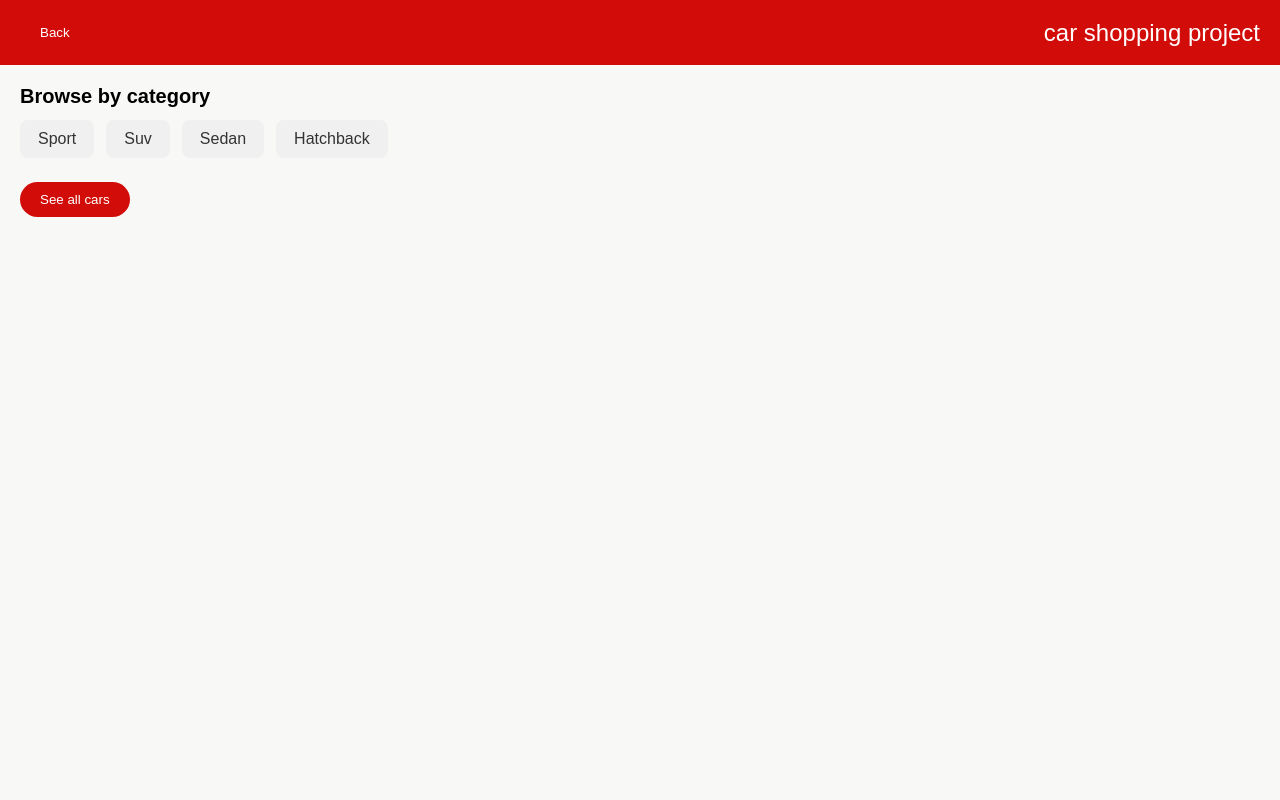
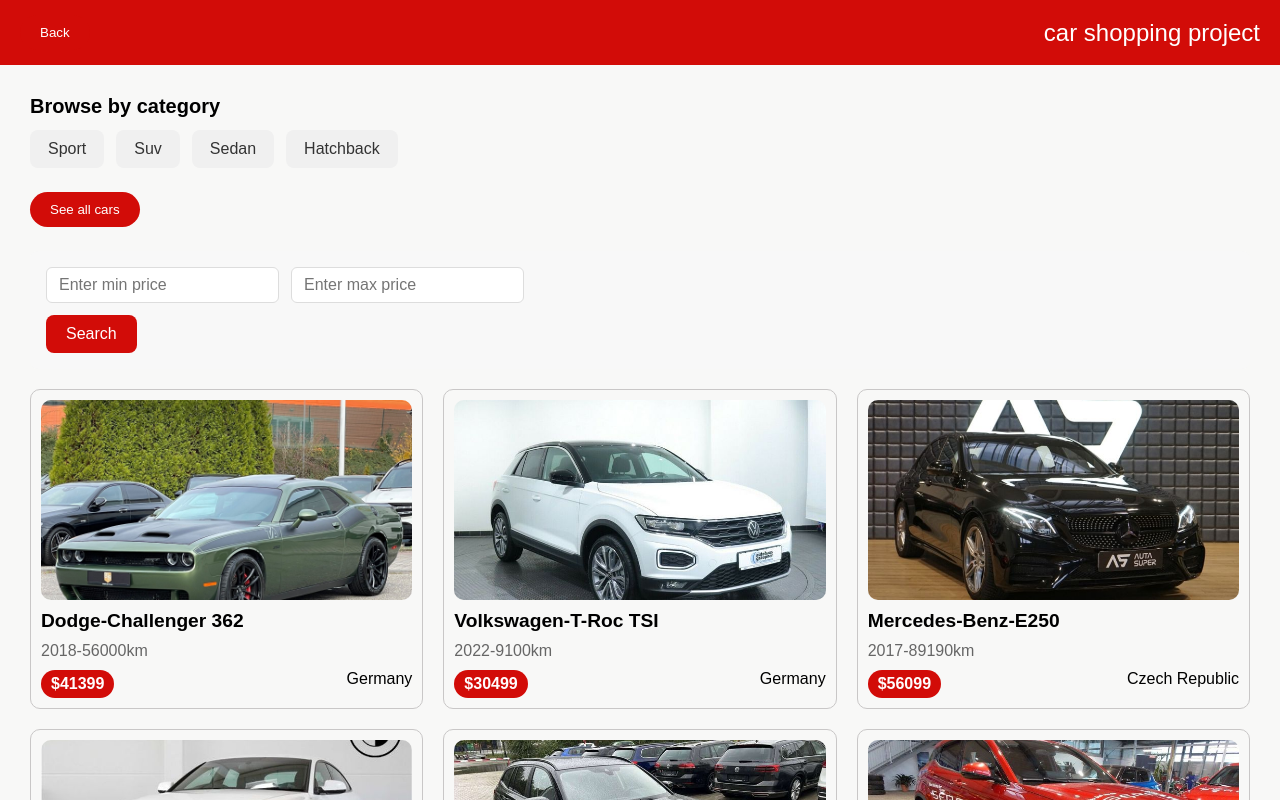
Before and after one commit to ftmehsm/next-13-tutorial, a Next.js app in the folder car-shopping/: page / in a window 1280 px wide. Shown: the top 800 px of the page. Built offline with nearby package versions, Linux system fonts and the light colour scheme.

Commit message:
feat(filtering): add PriceFilter and SearchBar components for price-based car filtering

```diff
--- a/car-shopping/components/CarList.module.css
+++ b/car-shopping/components/CarList.module.css
@@ -2,7 +2,7 @@
   display: grid;
   grid-template-columns: repeat(auto-fill, minmax(300px, 1fr));
   gap: 20px;
-  padding: 20px;
+  margin-top: 20px;
 }
 
 @media (max-width: 640px) {
--- /dev/null
+++ b/car-shopping/components/SearchBar.js
@@ -0,0 +1,43 @@
+import { useState } from "react";
+import { useRouter } from "next/router";
+import styles from "./SearchBar.module.css";
+
+export default function SearchBar() {
+  const router = useRouter();
+  const [min, setMin] = useState("");
+  const [max, setMax] = useState("");
+
+  const searchHandler = () => {
+    if (min && max) {
+      router.push(`/filter/${min}/${max}`);
+    } else {
+      alert("Please enter minimum and maximum price!");
+    }
+  };
+
+  return (
+    <div className={styles.container}>
+      <div className={styles.inputs}>
+        <input
+          type="number"
+          min={0}
+          placeholder="Enter min price"
+          value={min}
+          onChange={(e) => setMin(e.target.value)}
+          className={styles.input}
+        />
+        <input
+          type="number"
+          min={0}
+          placeholder="Enter max price"
+          value={max}
+          onChange={(e) => setMax(e.target.value)}
+          className={styles.input}
+        />
+      </div>
+      <button type="button" onClick={searchHandler} className={styles.button}>
+        Search
+      </button>
+    </div>
+  );
+}
--- /dev/null
+++ b/car-shopping/components/SearchBar.module.css
@@ -0,0 +1,42 @@
+.container {
+  margin: 24px 0 16px;
+  padding: 16px;
+  background-color: #f8f8f8;
+  border-radius: 8px;
+}
+
+.inputs {
+  display: flex;
+  flex-wrap: wrap;
+  gap: 12px;
+  align-items: center;
+  margin-bottom: 12px;
+}
+
+.input {
+  padding: 8px 12px;
+  border: 1px solid #ddd;
+  border-radius: 6px;
+  font-size: 1rem;
+  min-width: 140px;
+}
+
+.input:focus {
+  outline: none;
+  border-color: #d20c08;
+  box-shadow: 0 0 0 2px rgba(210, 12, 8, 0.15);
+}
+
+.button {
+  background-color: #d20c08;
+  color: #fff;
+  padding: 10px 20px;
+  border: none;
+  border-radius: 8px;
+  font-size: 1rem;
+  cursor: pointer;
+}
+
+.button:hover {
+  background-color: #b00a07;
+}
--- a/car-shopping/components/layout/Layout.js
+++ b/car-shopping/components/layout/Layout.js
@@ -6,7 +6,7 @@
 export default function Layout({ children }) {
   const router = useRouter();
   const backHandler = () => {
-    if (router.pathname === "/cars" || router.pathname === "/cars/category/[category]") {
+    if (router.pathname === "/cars" || router.pathname === "/cars/category/[category]" || router.pathname === "/cars/[carId]") {
       router.push("/");
     } else {
       router.push("/cars");
--- a/car-shopping/components/layout/Layout.module.css
+++ b/car-shopping/components/layout/Layout.module.css
@@ -32,6 +32,7 @@
 
   .container {
     min-height: 1000px;
+    padding: 10px;
   }
 
   @media (max-width: 600px) {
--- a/car-shopping/pages/index.js
+++ b/car-shopping/pages/index.js
@@ -1,6 +1,8 @@
 import Link from "next/link";
 import styles from "../styles/Home.module.css";
 import { categories } from "@/data/carsData";
+import CarList from "@/components/CarList";
+import SearchBar from "@/components/SearchBar";
 
 function capitalize(str) {
   return str.charAt(0).toUpperCase() + str.slice(1);
@@ -24,6 +26,8 @@
       <button type="button" className={styles.seeAllCarsButton}>
         <Link href="/cars">See all cars</Link>
       </button>
+      <SearchBar />
+      <CarList />
     </div>
   );
 }
```
Also changed, not shown: car-shopping/components/PriceFilter.js (added, +35 -0 lines), car-shopping/components/PriceFilter.module.css (added, +41 -0 lines), car-shopping/pages/filter/[...slug].js (added, +31 -0 lines).
